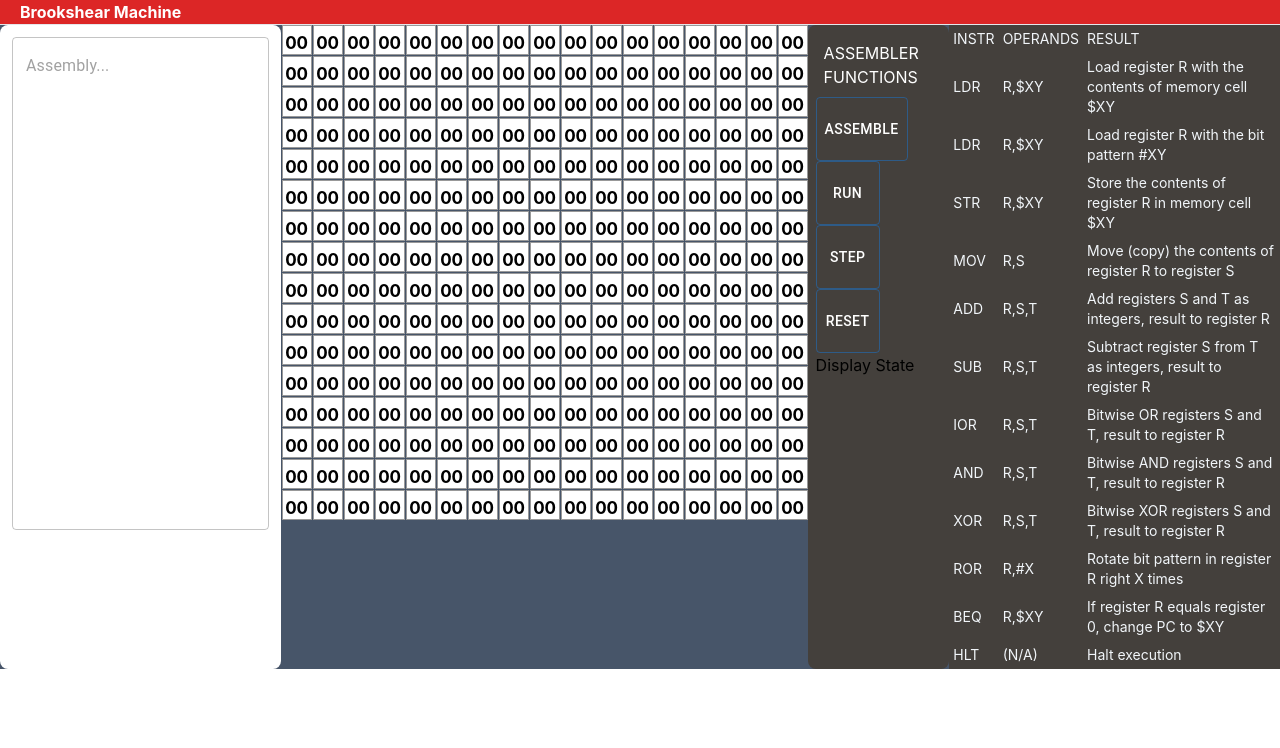
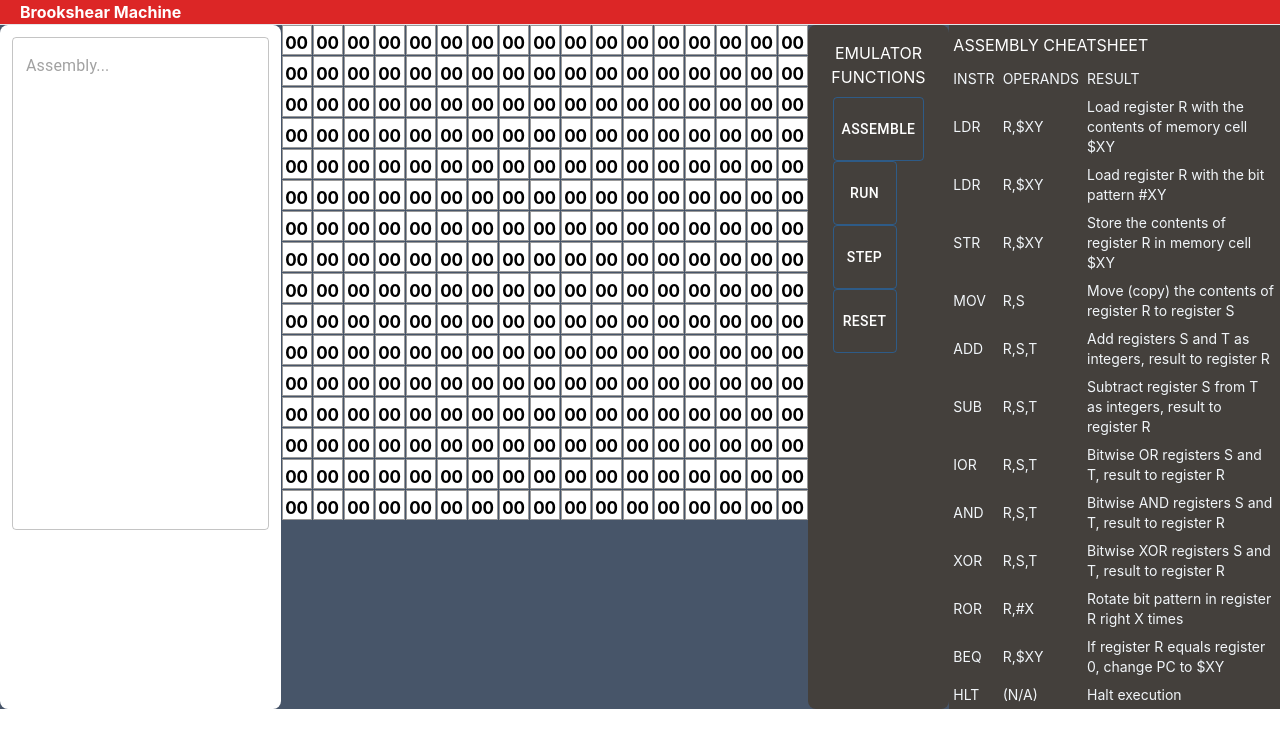
Before and after one commit to gvbarker/brookshear, a React (Create React App) app: page / in a window 1280 px wide. Shown: the top 748 px of the page. Built offline with nearby package versions, Linux system fonts and the light colour scheme.

Commit message:
feat: Generate table for emulator buttons. Remove unnecessary tbody tags

```diff
--- a/src/components/BoxForm.js
+++ b/src/components/BoxForm.js
@@ -78,25 +78,23 @@ export default function BoxForm({ asm, cpu }) {
       />
       <Memory page={data.memory} />
       <Memory page={data.registers} type={"reg"} />
-      <div className="block bg-stone-700 rounded-lg w-1/6 float-right p-2">
-        <div className="rounded-lg text-white p-2">ASSEMBLER FUNCTIONS</div>
-        <EmuButton value={"Assemble"} handleClick={() => onAssemble()} />
-        <EmuButton value={"Run"} handleClick={() => onRun()} />
-        <EmuButton value={"Step"} handleClick={() => onStep()} />
-        <EmuButton value={"Reset"} handleClick={() => onEmuReset()} />
-        <button
-          onClick={() => {
-            console.log("ASM");
-            console.log(asm.getAssembledCode());
-            console.log("CPU");
-            console.log(cpu.getMemory());
-            console.log("REG");
-            console.log(data.registers);
-            console.log("STATE");
-            console.log(data.memory);
-          }}>
-          Display State
-        </button>
+      <div className="bg-stone-700 rounded-lg w-1/6 p-2 text-center">
+        <h1 className="rounded-lg text-white p-2">EMULATOR FUNCTIONS</h1>
+        <table className="my-0 mx-auto">
+          <tr>
+            <EmuButton value={"Assemble"} handleClick={() => onAssemble()} />
+          </tr>
+          <tr>
+            <EmuButton value={"Run"} handleClick={() => onRun()} />
+          </tr>
+          <tr>
+            <EmuButton value={"Step"} handleClick={() => onStep()} />
+          </tr>
+          <tr>
+            <EmuButton value={"Reset"} handleClick={() => onEmuReset()} />
+          </tr>
+        </table>
+
       </div>
       <CheatSheet/>
 
--- a/src/components/CheatSheet.js
+++ b/src/components/CheatSheet.js
@@ -2,9 +2,9 @@ import React from "react";
 import CheatSheetText from "./CheatSheetText";
 export default function CheatSheet() {
   return (
-    <div className="bg-stone-700">
+    <div className="bg-stone-700 ">
+      <h1 className="rounded-lg text-white py-2 px-1">ASSEMBLY CHEATSHEET</h1>
       <table>
-        <tbody>
         <tr>
           <CheatSheetText text={"INSTR"} />
           <CheatSheetText text={"OPERANDS"} />
@@ -95,7 +95,6 @@ export default function CheatSheet() {
 
           <CheatSheetText text={"Halt execution"} />
         </tr>
-        </tbody>
       </table>
     </div>
   );
--- a/src/components/Memory.js
+++ b/src/components/Memory.js
@@ -13,7 +13,6 @@ export default function Memory({ page, type }) {
   function regTable() {
     return (
       <table>
-        <tbody>
         {page.map((reg, regNum) => {
           return [
             <tr key={"r" + regNum}>
@@ -23,7 +22,6 @@ export default function Memory({ page, type }) {
             </tr>,
           ];
         })}
-        </tbody>
       </table>
     );
   }
@@ -31,7 +29,6 @@ export default function Memory({ page, type }) {
     const table = generate16WidthTable();
     return (
       <table>
-        <tbody>
         {table.map((rowValue, rowIndex) => {
           return [
             <tr key={rowIndex}>
@@ -47,7 +44,6 @@ export default function Memory({ page, type }) {
             </tr>,
           ];
         })}
-        </tbody>
       </table>
     );
   }
```
Lines whose indentation alone changed are shown as unchanged.
